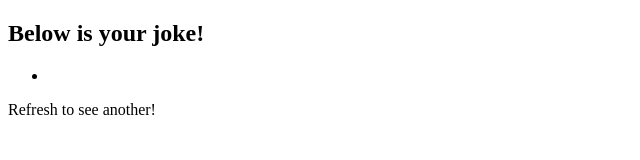
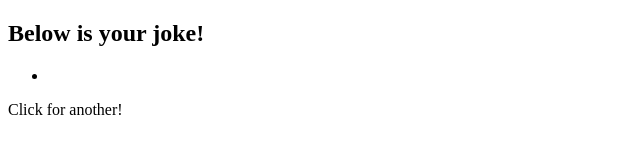
Before and after one commit to robert-low/chrome-extension, a browser extension: page index.html in a window 1280 px wide. Shown: the full height of the page, 0-640 px from the left. Drawn offline with Linux system fonts and the light colour scheme; no server answers.

Commit message:
wording changed

```diff
--- a/index.html
+++ b/index.html
@@ -12,7 +12,7 @@
     <ul>
       <li id="joke"></li>
     </ul>
-    Refresh to see another!
+    Click for another!
   </div>
 </body>
 <script src="script.js"></script>
```
